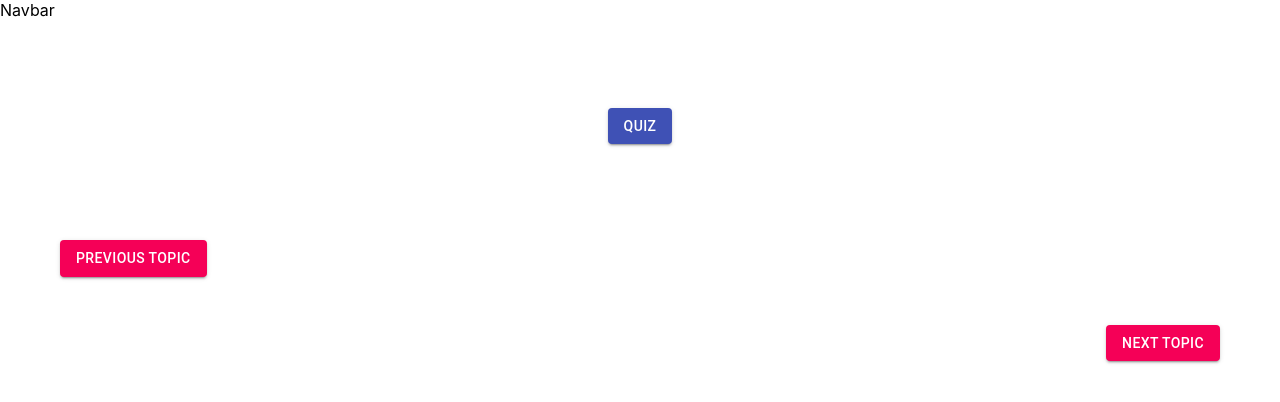
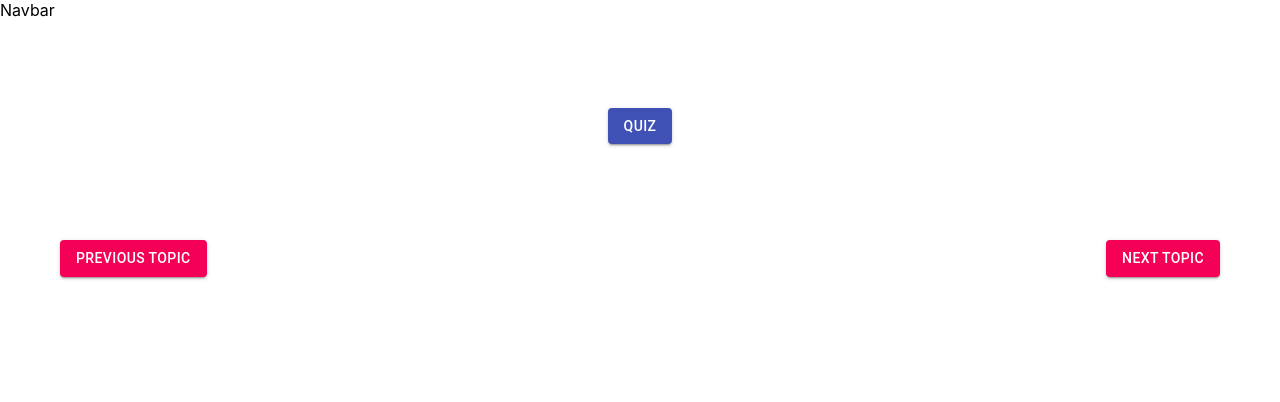
Before and after one commit to avneetgill246/Techplan, a React (Create React App) app in the folder techplan/: page /1/1 in a window 1280 px wide. Shown: the top 402 px of the page. Built offline with nearby package versions, Linux system fonts and the light colour scheme.

Commit message:
quiz css

```diff
--- a/techplan/src/components/main/main.css
+++ b/techplan/src/components/main/main.css
@@ -136,21 +136,12 @@
 
     justify-content: center;
 }
-.pag1{
+.pag{
     margin-top: 6vh;
     grid-row:2/3;
     grid-column: 1/2;
     display: flex;
     flex-direction: row;
 
-    justify-content: flex-start;
+    justify-content: space-between;
 }
-.pag2{
-    margin-top: 6vh;
-    grid-row:2/3;
-    grid-column: 3/4;
-    display: flex;
-    flex-direction: row;
-
-    justify-content: flex-end;
-}
--- a/techplan/src/components/main/main.js
+++ b/techplan/src/components/main/main.js
@@ -29,13 +29,12 @@ console.log( params)
 
 
 
-          <div className='pag1'>
+          <div className='pag'>
 
               <Button className='button' variant="contained" color='secondary'>
         Previous Topic
       </Button>
-      </div>
-      <div className='pag2'>
+
 
                   <Button className='button' variant="contained" color='secondary'>
         Next Topic
--- a/techplan/src/components/quiz/quiz.css
+++ b/techplan/src/components/quiz/quiz.css
@@ -7,6 +7,7 @@
     .quiz{
         max-width: 90%;
     }
+
 }
 
 /* Small devices (portrait tablets and large phones, 600px and up) */
@@ -14,6 +15,7 @@
     .quiz{
         max-width: 576px;
     }
+
 }
 
 /* Medium devices (landscape tablets, 768px and up) */
@@ -21,6 +23,7 @@
     .quiz{
         max-width: 755px;
     }
+
 }
 
 /* Large devices (laptops/desktops, 992px and up) */
@@ -28,6 +31,7 @@
     .quiz{
         max-width: 960px;
     }
+
 }
 
 /* Extra large devices (large laptops and desktops, 1200px and up) */
@@ -35,9 +39,14 @@
     .quiz{
         max-width: 1160px;
     }
+
 }
 
-
+.button1{
+    max-width: 300px;
+    width:300px;
+    box-shadow: rgba(0, 0, 0, 0.12) 0px 5px 10px;
+}
 .quiz{
     margin-left: auto;
     margin-right: auto;
@@ -45,4 +54,8 @@
     flex-direction: column;
     align-content: center;
     justify-content: center;
+
 }
+.button1 span {
+    justify-content: normal;
+}
--- a/techplan/src/components/quiz/quiz.js
+++ b/techplan/src/components/quiz/quiz.js
@@ -5,28 +5,29 @@ import './quiz.css'
 export default function Quiz(params) {
     return(
         <div className="quiz">
-            <div>
+            <ol>
                 {params.mainData.quiz.map((opt,index)=>(
-                    <div key={index}>
-                         <div className='ques'>
+                    <li key={index}>
+
                          <h3>{opt.ques}</h3>
-                     </div>
-                     <div className='options'>
-                        <ol>
+
+                       <div>
                             {opt.op.map((option,index1)=>(
-                                <li key={index1}>
-                                    <input />
+                                <div key={index1} >
+                                    <Button className="button1" variant="outlined">
+                                      {option}
+                                    </Button>
 
 
-                                </li>
+                                </div>
                             ))}
-                        </ol>
-                     </div>
-                     </div>
+                       </div>
+
+                     </li>
                 ))}
 
-            </div>
-            <Button className='button' variant="contained" color="primary" onClick={params.change}>
+            </ol>
+            <Button id='bbutton' variant="contained" color="primary" onClick={params.change}>
         Topics
       </Button>
         </div>
```
